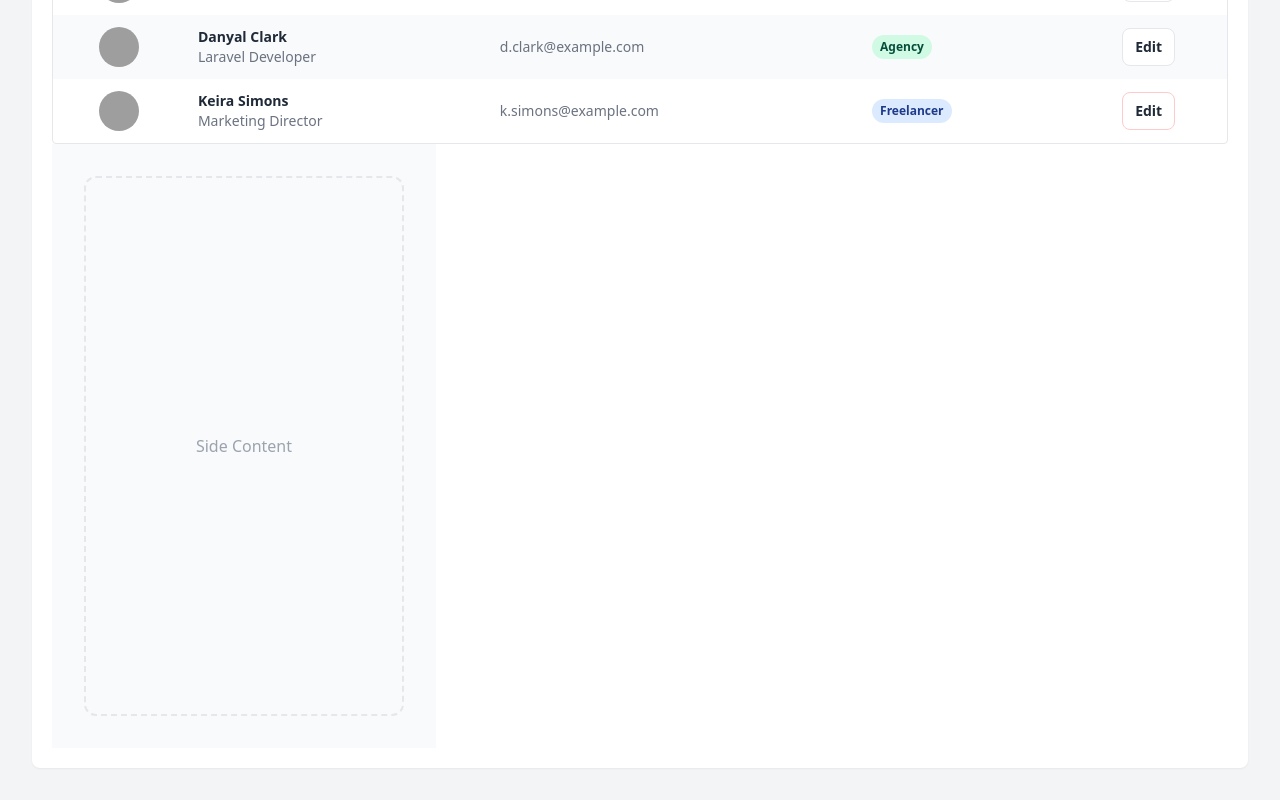
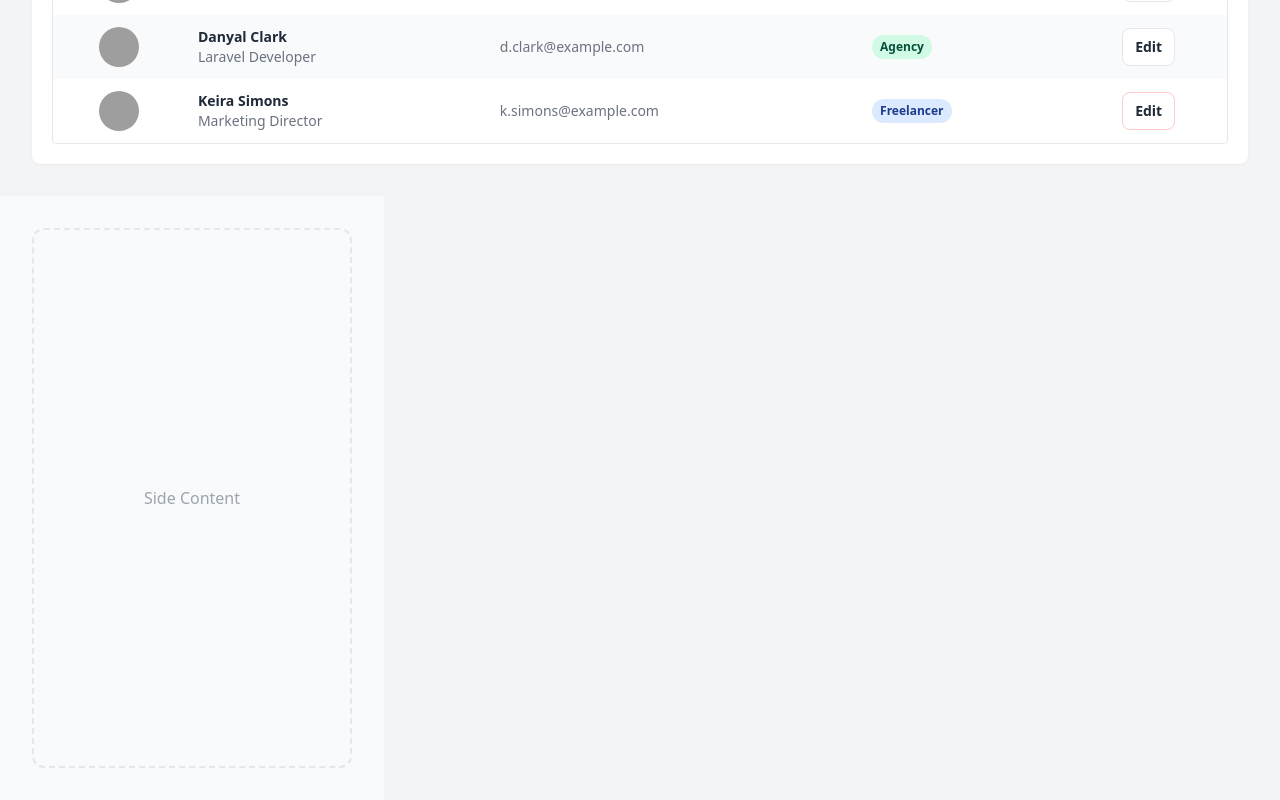
Before and after one commit to ValdemarLarsen/tablet, a Next.js app: page /forside in a window 1280 px wide. Shown: the part 636-1436 px from the top of the page. Built offline with nearby package versions, Linux system fonts and the light colour scheme; grey boxes are pictures that could not be loaded.

Commit message:
Update Navbar.tsx

```diff
--- a/pages/comp/Navbar.tsx
+++ b/pages/comp/Navbar.tsx
@@ -424,12 +424,7 @@ export default function Navbar() {
                   {/* END Table */}
                 </div>
 
-                <div
-                  className={'flex-none lg:flex flex-col w-full lg:w-80 xl:w-96 p-4 lg:p-8 bg-gray-50 dark:bg-gray-800 dark:bg-opacity-25'}
-                >
-                  {/* Placeholder */}
-                  <div className="flex-auto flex items-center justify-center rounded-xl bg-gray-50 border-2 border-dashed border-gray-200 text-gray-400 py-64 dark:bg-gray-800 dark:border-gray-700">Side Content</div>
-                </div>
+
                 {/* END Responsive Table Container */}
 
                 {/* END Tables: Striped */}
@@ -438,6 +433,12 @@ export default function Navbar() {
               {/* Card Body */}
             </div>
             {/* END Card Headings: Title with Subtitle */}
+          </div>
+          <div
+            className={'flex-none lg:flex flex-col w-full lg:w-80 xl:w-96 p-4 lg:p-8 bg-gray-50 dark:bg-gray-800 dark:bg-opacity-25'}
+          >
+            {/* Placeholder */}
+            <div className="flex-auto flex items-center justify-center rounded-xl bg-gray-50 border-2 border-dashed border-gray-200 text-gray-400 py-64 dark:bg-gray-800 dark:border-gray-700">Side Content</div>
           </div>
           {/* END Page Section */}
         </main>
```
